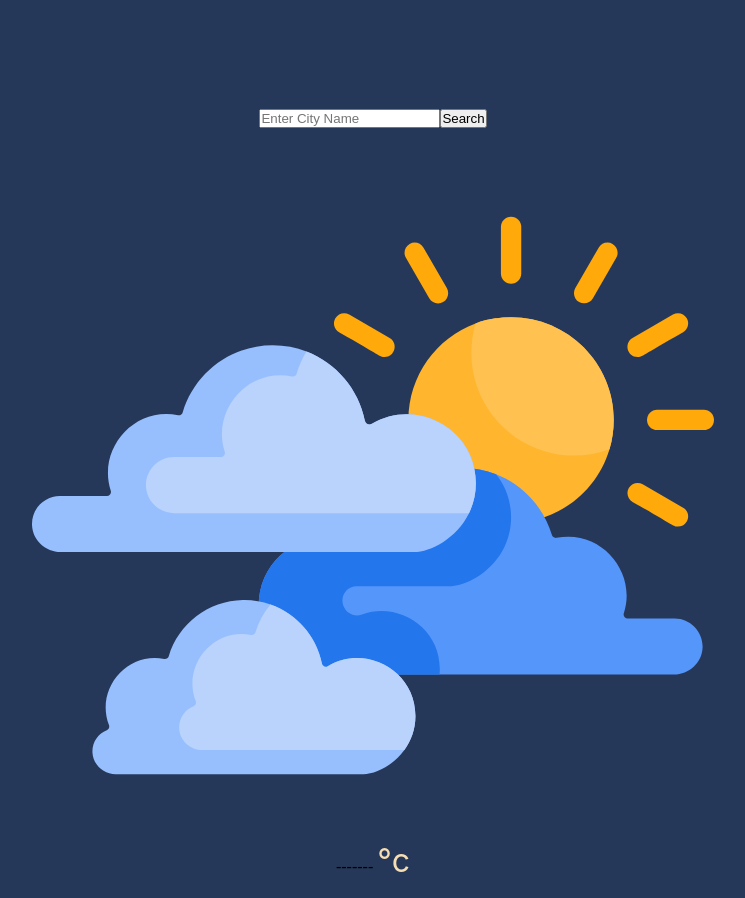
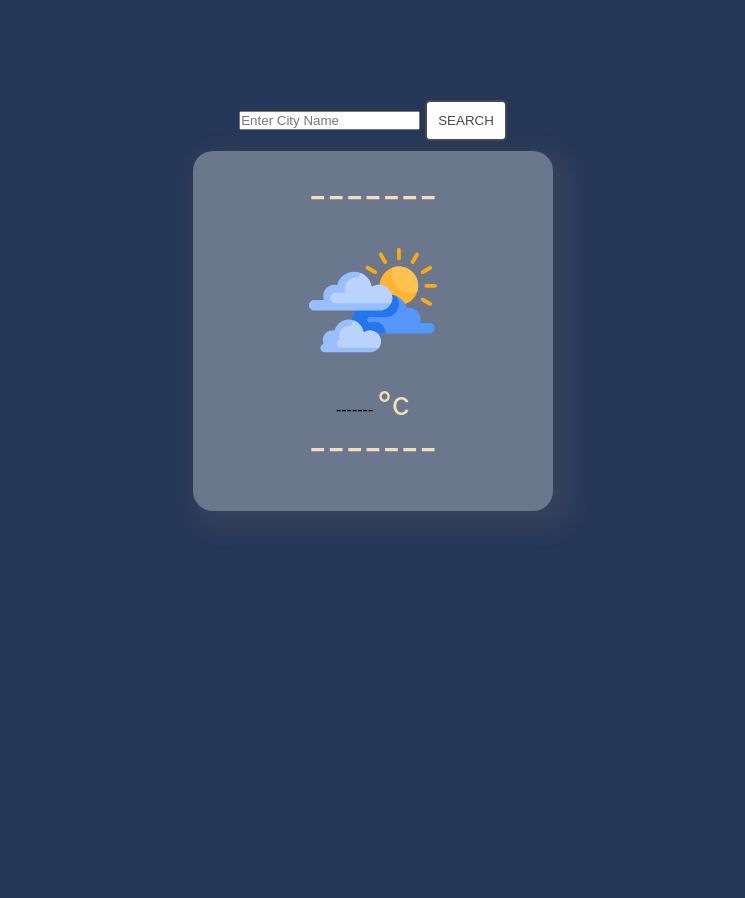
Before and after one commit to RounakDas123/weather-app, a plain HTML site: page index.html in a window 1280 px wide. Shown: the whole page, without its empty margins (267-1012 px from the left). After the commit the page ends 800 px from the top, so only its background shows below. Drawn offline with Linux system fonts and the light colour scheme.

Commit message:
third commit: style of main container, search-button done.

```diff
--- a/style.css
+++ b/style.css
@@ -22,3 +22,50 @@ body {
   font-size: 2rem;
   color: wheat;
 }
+
+#climate {
+  font-family: -apple-system, BlinkMacSystemFont, "Segoe UI", Roboto, Oxygen,
+    Ubuntu, Cantarell, "Open Sans", "Helvetica Neue", sans-serif;
+  font-size: 2.5rem;
+  color: wheat;
+  text-align: center;
+}
+
+#location {
+  font-family: -apple-system, BlinkMacSystemFont, "Segoe UI", Roboto, Oxygen,
+    Ubuntu, Cantarell, "Open Sans", "Helvetica Neue", sans-serif;
+  font-size: 2.5rem;
+  color: wheat;
+  text-align: center;
+}
+
+#temp-icon {
+  margin: 1rem;
+  width: 40%;
+  height: auto;
+}
+
+main {
+  padding: 20px;
+  margin-top: 10px;
+  background-color: #6b778d;
+  border-radius: 20px;
+  width: 360px;
+  height: 360px;
+  display: block;
+  margin-left: auto;
+  margin-right: auto;
+  box-shadow: 10px 10px 20px 10px rgba(112, 102, 102, 0.2);
+}
+#search-button {
+  color: #494949;
+  text-transform: uppercase;
+  text-decoration: none;
+  background: white;
+  border-radius: 5px;
+  margin-left: 5px;
+  padding: 11px;
+  border: 2px solid #494949;
+  display: inline-block;
+  transition: all 0.4 ease 0s;
+}
```
